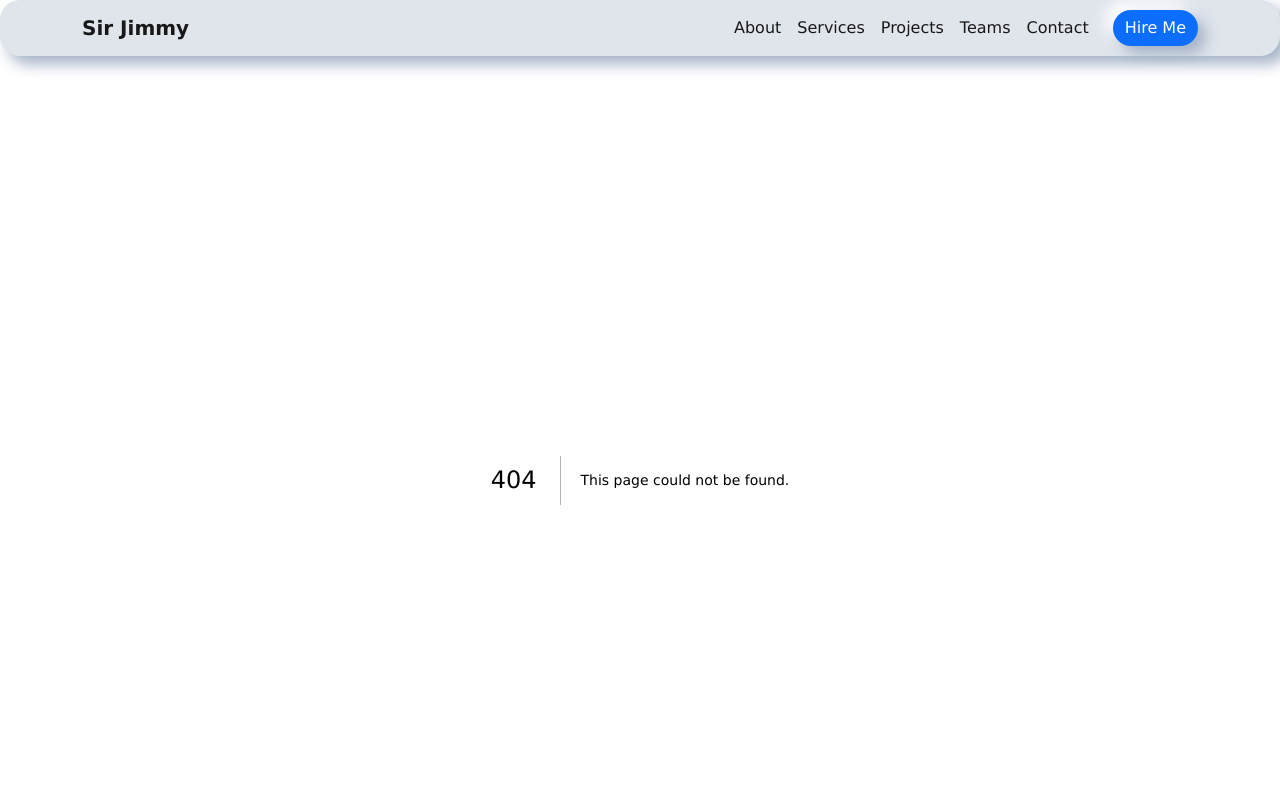
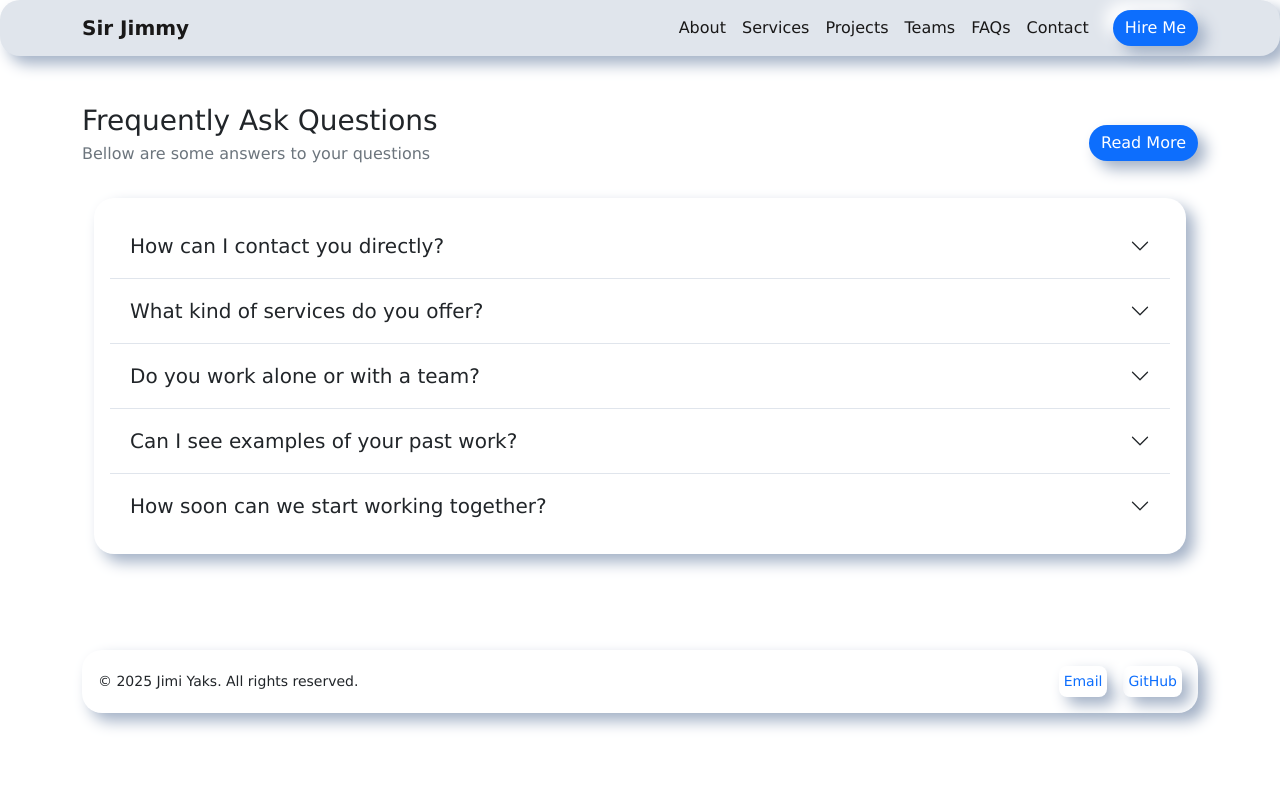
Before and after one commit to Jimmy-ui-maker/00424, a Next.js app: page /faqs in a window 1280 px wide. Before the commit this address had no page. Shown: the top 800 px of the page. Built offline with nearby package versions, Linux system fonts and the light colour scheme.

Commit message:
faqs added

```diff
--- /dev/null
+++ b/src/app/faqs/page.jsx
@@ -0,0 +1,23 @@
+import FAQS from "@/components/FAQS";
+import SectionTitle from "@/components/SectionTitle";
+import Link from "next/link";
+import React from "react";
+
+export default function page() {
+  return (
+    <>
+      <section className="section mt-4">
+        <div className="d-flex justify-content-between align-items-center mb-3">
+          <SectionTitle
+            title="Frequently Ask Questions"
+            subtitle="Bellow are some answers to your questions"
+          />
+          <Link className="btn btn-primary soft-shadow" href="/faqs">
+            Read More
+          </Link>
+        </div>
+        <FAQS />
+      </section>
+    </>
+  );
+}
--- a/src/components/Navbar.jsx
+++ b/src/components/Navbar.jsx
@@ -38,7 +38,11 @@ export default function Navbar() {
                 Teams
               </a>
             </li>
-
+            <li className="nav-item">
+              <a className="nav-link" href="/faqs">
+                FAQs
+              </a>
+            </li>
 
             <li className="nav-item">
               <a className="nav-link" href="/contact">
```
